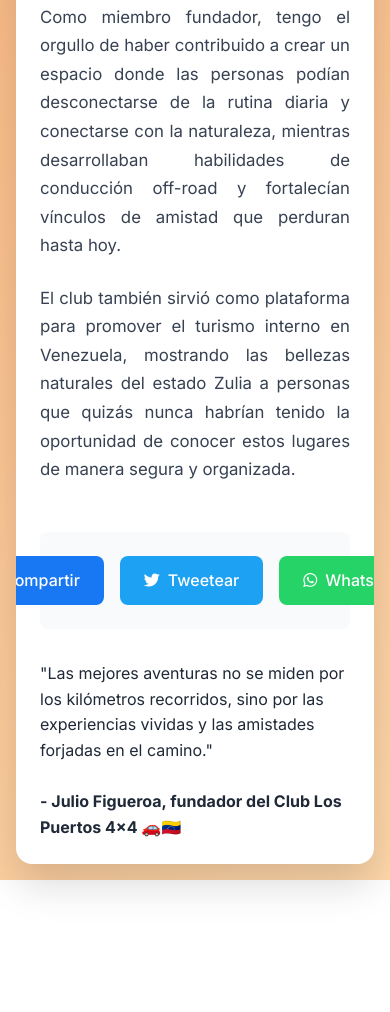
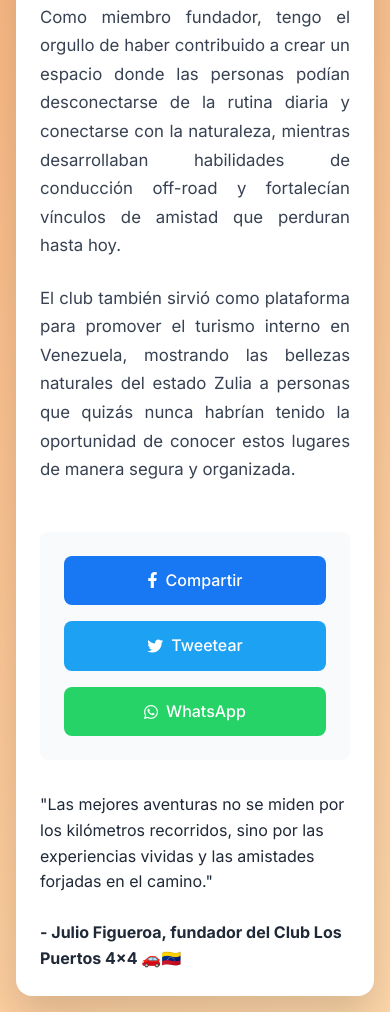
Before and after one commit to juliofigu/jcf, a plain HTML site: page puertos-4x4.html in a window 390 px wide. Shown: the part 10439-11451 px from the top of the page. Before the commit the page ends 11319 px from the top, so only its background shows below. Drawn offline with nearby package versions, Linux system fonts and the light colour scheme.

Commit message:
Add files via upload

```diff
--- a/styles.css
+++ b/styles.css
@@ -1289,3 +1289,15 @@ html {
   object-fit: cover;
   border-radius: 0.5rem;
 }
+
+@media (max-width: 600px) {
+  .share-buttons {
+    flex-direction: column !important;
+    gap: 1rem;
+    align-items: stretch;
+  }
+  .share-btn {
+    justify-content: center;
+    width: 100%;
+  }
+}
```
